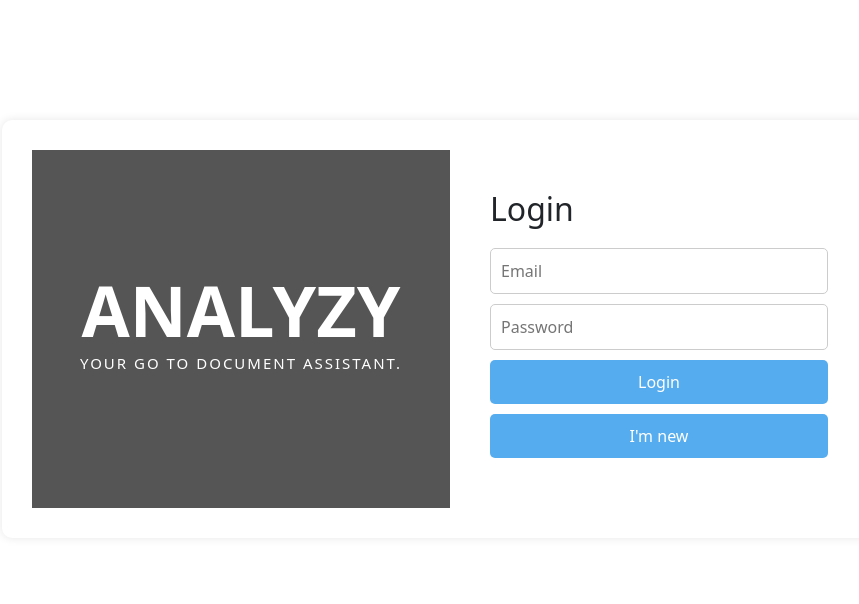
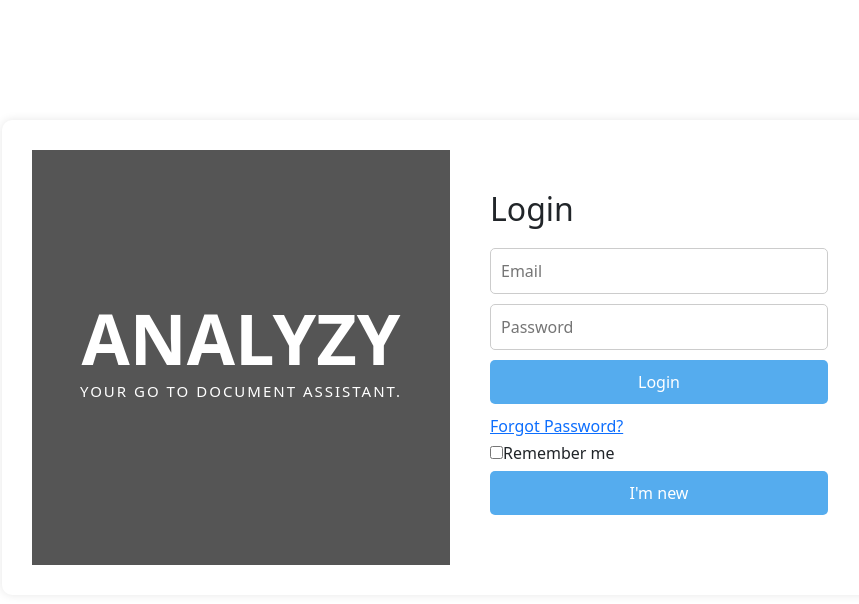
Before and after one commit to Smoke221/Analyzy, a Vue app in the folder vue_frontend/: page /auth in a window 1280 px wide. Shown: the top 604 px of the page, without its empty margins (318-1177 px from the left). Built offline with nearby package versions, Linux system fonts and the light colour scheme.

Commit message:
adjusted the rendering in login/signup page.

```diff
--- a/vue_frontend/src/components/Signup-Login.vue
+++ b/vue_frontend/src/components/Signup-Login.vue
@@ -10,6 +10,11 @@
                 <input v-model="email" type="email" placeholder="Email" required>
                 <input v-model="password" type="password" placeholder="Password" required>
                 <button type="submit">Login</button>
+                <a href="">Forgot Password?</a>
+                <div class="checkbox-container">
+                    <input type="checkbox" id="remember-me">
+                    <label for="remember-me">Remember me</label>
+                </div>
                 <button type="button" @click="toggleForm">I'm new</button>
             </form>
             <form v-else @submit.prevent="handleSignup" class="form">
@@ -138,4 +143,9 @@ export default {
 .form button:hover {
     background: #3498db;
 }
+
+.checkbox-container {
+    margin-top: 2.5px;
+    margin-bottom: 2.5px;
+}
 </style>
```
